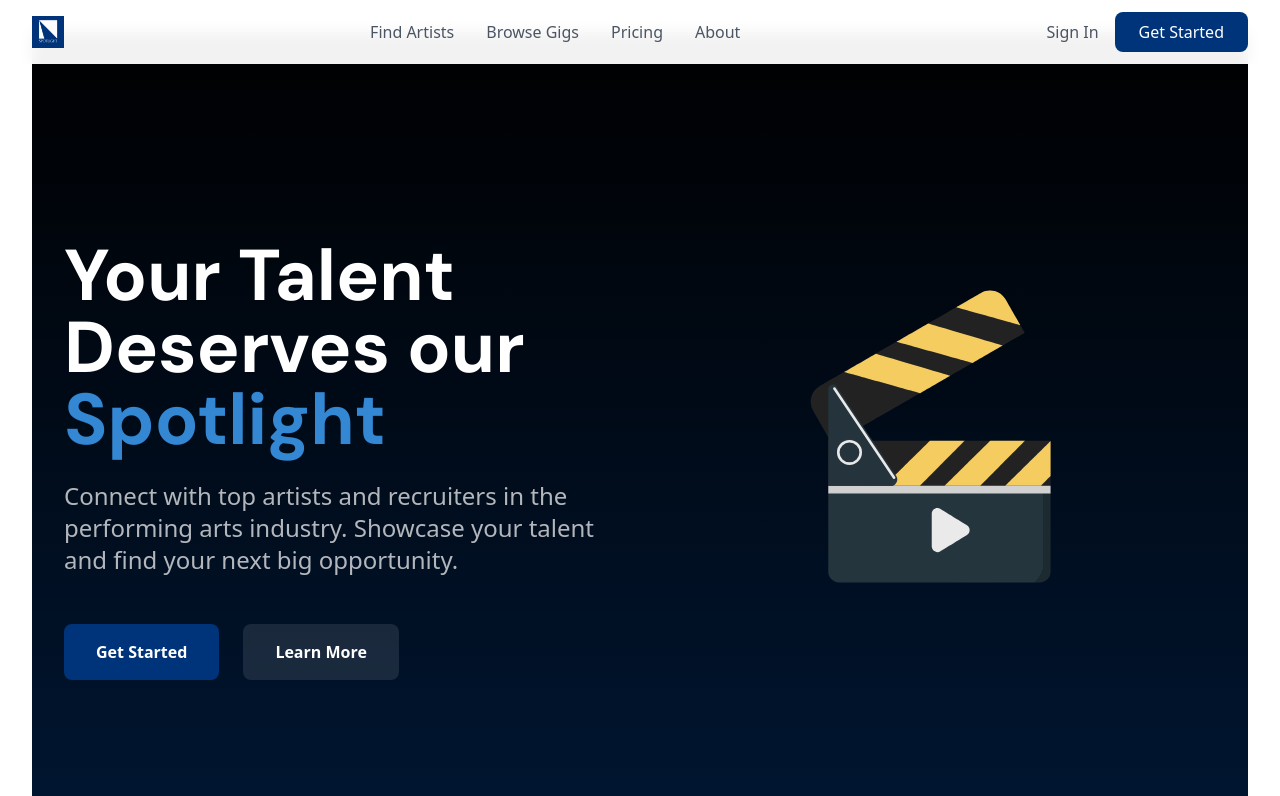
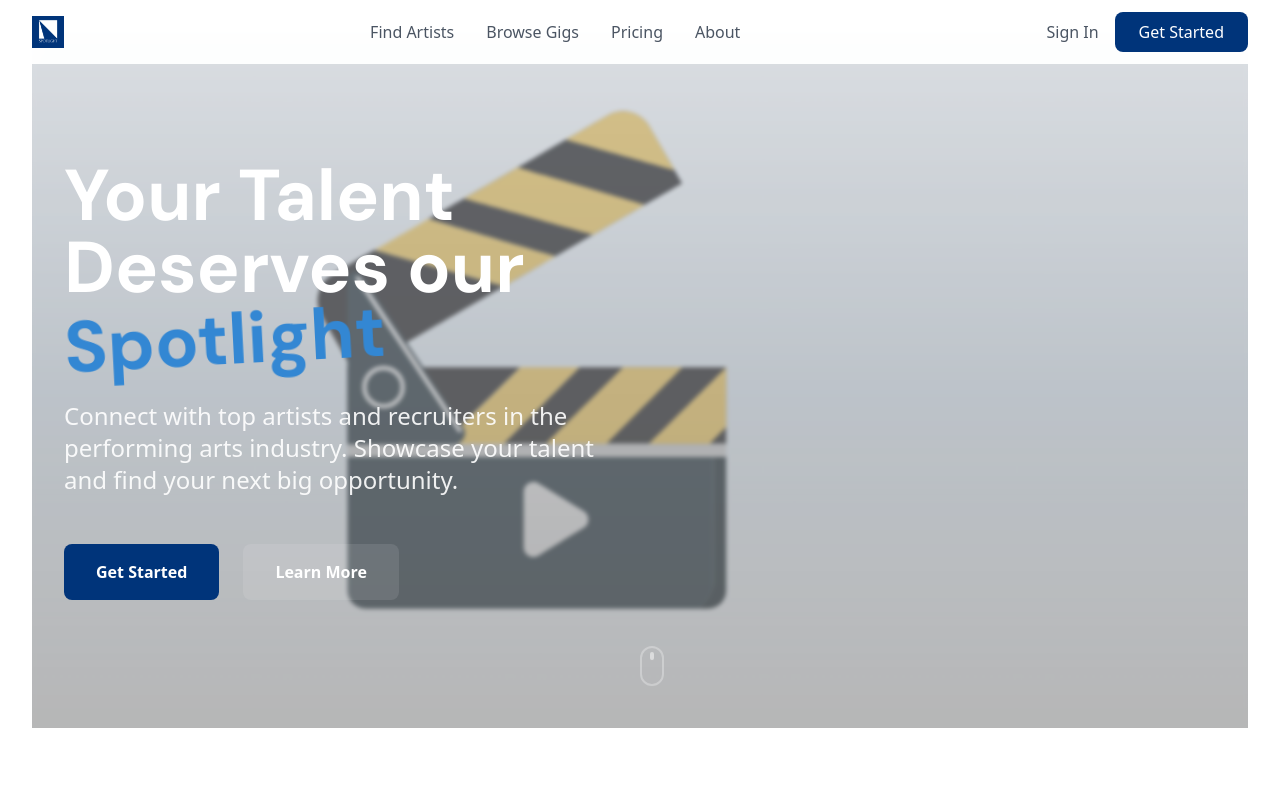
Before and after one commit to ayushdsd/spotlight, a React (Vite) app: page / in a window 1280 px wide. Shown: the top 796 px of the page. Built offline with nearby package versions, Linux system fonts and the light colour scheme.

Commit message:
Improve hero section design and animations

```diff
--- a/src/components/common/HeroAnimation.tsx
+++ b/src/components/common/HeroAnimation.tsx
@@ -1,17 +1,27 @@
-import Lottie from 'lottie-react';
+import React from 'react';
+import Lottie, { LottieComponentProps } from 'lottie-react';
 import heroAnimation from '../../assets/heroanimation.json';
 
-const HeroAnimation = () => {
+const HeroAnimation: React.FC = () => {
+  const lottieProps: Partial<LottieComponentProps> = {
+    animationData: heroAnimation,
+    loop: true,
+    autoplay: true,
+    className: "w-full h-full object-cover",
+    style: {
+      maxWidth: '100%',
+      maxHeight: '100vh',
+      objectFit: 'cover',
+      objectPosition: 'center'
+    }
+  };
+
   return (
-    <div className="relative w-full h-full flex items-center justify-center overflow-hidden">
-      {/* Lottie Hero Animation */}
-      <Lottie
-        animationData={heroAnimation}
-        loop={true}
-        autoplay={true}
-        className="w-full h-full"
-        style={{ maxWidth: '100%', maxHeight: '100%' }}
-      />
+    <div className="relative w-full h-[calc(100vh-4rem)] flex items-center justify-center overflow-hidden bg-gradient-to-b from-white via-blue-50 to-white">
+      <div className="absolute inset-0 z-0">
+        <Lottie {...lottieProps} />
+      </div>
+      <div className="absolute inset-0 bg-white/30 backdrop-blur-[2px] z-10" />
     </div>
   );
 };
--- a/src/index.css
+++ b/src/index.css
@@ -1,10 +1,28 @@
-@tailwind base;
-@tailwind components;
-@tailwind utilities;
+@import 'tailwindcss/base';
+@import 'tailwindcss/components';
+@import 'tailwindcss/utilities';
+@import './styles/animations.css';
 
 @layer base {
   html {
-    font-family: Inter, system-ui, -apple-system, sans-serif;
+    font-family: 'Inter', system-ui, sans-serif;
+    scroll-behavior: smooth;
+  }
+
+  .font-minimal {
+    font-family: 'Poppins', sans-serif;
+  }
+
+  .transform-style-3d {
+    transform-style: preserve-3d;
+  }
+
+  .perspective-1000 {
+    perspective: 1000px;
+  }
+
+  .perspective-2000 {
+    perspective: 2000px;
   }
 }
 
--- a/src/pages/Landing.tsx
+++ b/src/pages/Landing.tsx
@@ -132,19 +132,25 @@ const Landing = () => {
       </header>
 
       {/* Hero Section */}
-      <section className="relative min-h-screen w-full flex items-center perspective-2000">
-        <div className="absolute inset-0 bg-gradient-to-b from-black to-blue-900"></div>
-        <div className="relative w-full transform-style-3d">
-          <div className="max-w-7xl mx-auto px-4 sm:px-6 lg:px-8 py-20 sm:py-24 lg:py-32">
-            <div className="grid grid-cols-1 lg:grid-cols-5 gap-8 lg:gap-12 items-center">
+      <section className="relative w-full overflow-hidden">
+        <div className="absolute inset-0 bg-gradient-to-b from-blue-900/20 to-black/40 z-10"></div>
+
+        {/* Animation Container */}
+        <div className="absolute inset-0">
+          <HeroAnimation />
+        </div>
+
+        {/* Content */}
+        <div className="relative z-20 max-w-7xl mx-auto px-4 sm:px-6 lg:px-8 py-20 sm:py-24 lg:py-32">
+          <div className="grid grid-cols-1 lg:grid-cols-2 gap-8 lg:gap-12 items-center">
             {/* Left side - Text content */}
-              <div className="text-left z-10 lg:col-span-3">
+            <div className="text-left">
               <h1 className="font-minimal text-4xl sm:text-5xl lg:text-6xl xl:text-7xl font-bold text-white mb-6 animate-fade-in-up">
                 Your Talent <br />
                 Deserves our{' '}
                 <span className="text-blue-400 animate-tilt inline-block transform-gpu">Spotlight</span>
               </h1>
-                <p className="text-white/70 text-lg sm:text-xl lg:text-2xl mb-12 animate-fade-in-up max-w-xl" style={{ animationDelay: '200ms' }}>
+              <p className="text-white/90 text-lg sm:text-xl lg:text-2xl mb-12 animate-fade-in-up max-w-xl" style={{ animationDelay: '200ms' }}>
                 Connect with top artists and recruiters in the performing arts industry. Showcase your talent and find your next big opportunity.
               </p>
               <div className="flex flex-col sm:flex-row gap-4 sm:gap-6 animate-fade-in-up" style={{ animationDelay: '400ms' }}>
@@ -163,18 +169,15 @@ const Landing = () => {
               </div>
             </div>
 
-              {/* Right side - Animation */}
-              <div className="relative h-[400px] lg:h-[600px] lg:col-span-2 transform-style-3d animate-tilt">
-                <HeroAnimation />
-              </div>
-            </div>
+            {/* Right side - Empty space for animation */}
+            <div className="hidden lg:block"></div>
           </div>
         </div>
 
         {/* Scroll indicator */}
-        <div className="absolute bottom-8 left-1/2 -translate-x-1/2 animate-bounce z-10">
+        <div className="absolute bottom-8 left-1/2 -translate-x-1/2 animate-bounce z-20">
           <div className="w-6 h-10 border-2 border-white/30 rounded-full p-1">
-            <div className="w-1 h-2 bg-white/30 rounded-full mx-auto animate-[float_1.5s_ease-in-out_infinite]" />
+            <div className="w-1 h-2 bg-white/50 rounded-full mx-auto animate-[float_1.5s_ease-in-out_infinite]" />
           </div>
         </div>
       </section>
--- /dev/null
+++ b/src/styles/animations.css
@@ -0,0 +1,50 @@
+@keyframes fade-in-up {
+  from {
+    opacity: 0;
+    transform: translateY(20px);
+  }
+  to {
+    opacity: 1;
+    transform: translateY(0);
+  }
+}
+
+@keyframes tilt {
+  0%, 100% {
+    transform: rotate(-3deg);
+  }
+  50% {
+    transform: rotate(3deg);
+  }
+}
+
+@keyframes float {
+  0%, 100% {
+    transform: translateY(0);
+  }
+  50% {
+    transform: translateY(4px);
+  }
+}
+
+.animate-fade-in-up {
+  animation: fade-in-up 0.6s ease-out forwards;
+}
+
+.animate-tilt {
+  animation: tilt 6s ease-in-out infinite;
+}
+
+.animate-float {
+  animation: float 1.5s ease-in-out infinite;
+}
+
+/* Add a nice gradient overlay for the hero section */
+.hero-gradient {
+  background: linear-gradient(
+    135deg,
+    rgba(59, 130, 246, 0.1) 0%,
+    rgba(37, 99, 235, 0.2) 100%
+  );
+  backdrop-filter: blur(8px);
+}
```
Lines whose indentation alone changed are shown as unchanged.
